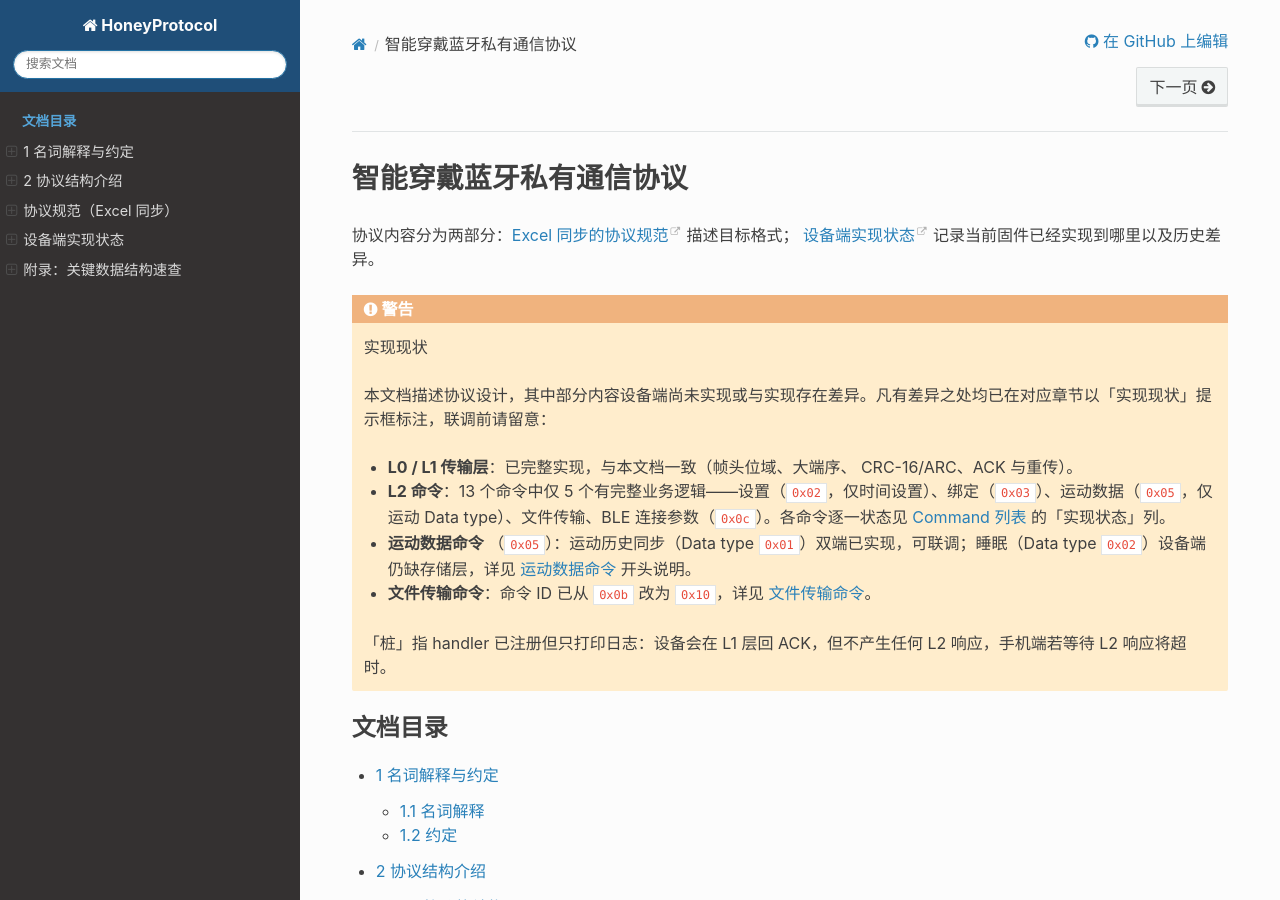
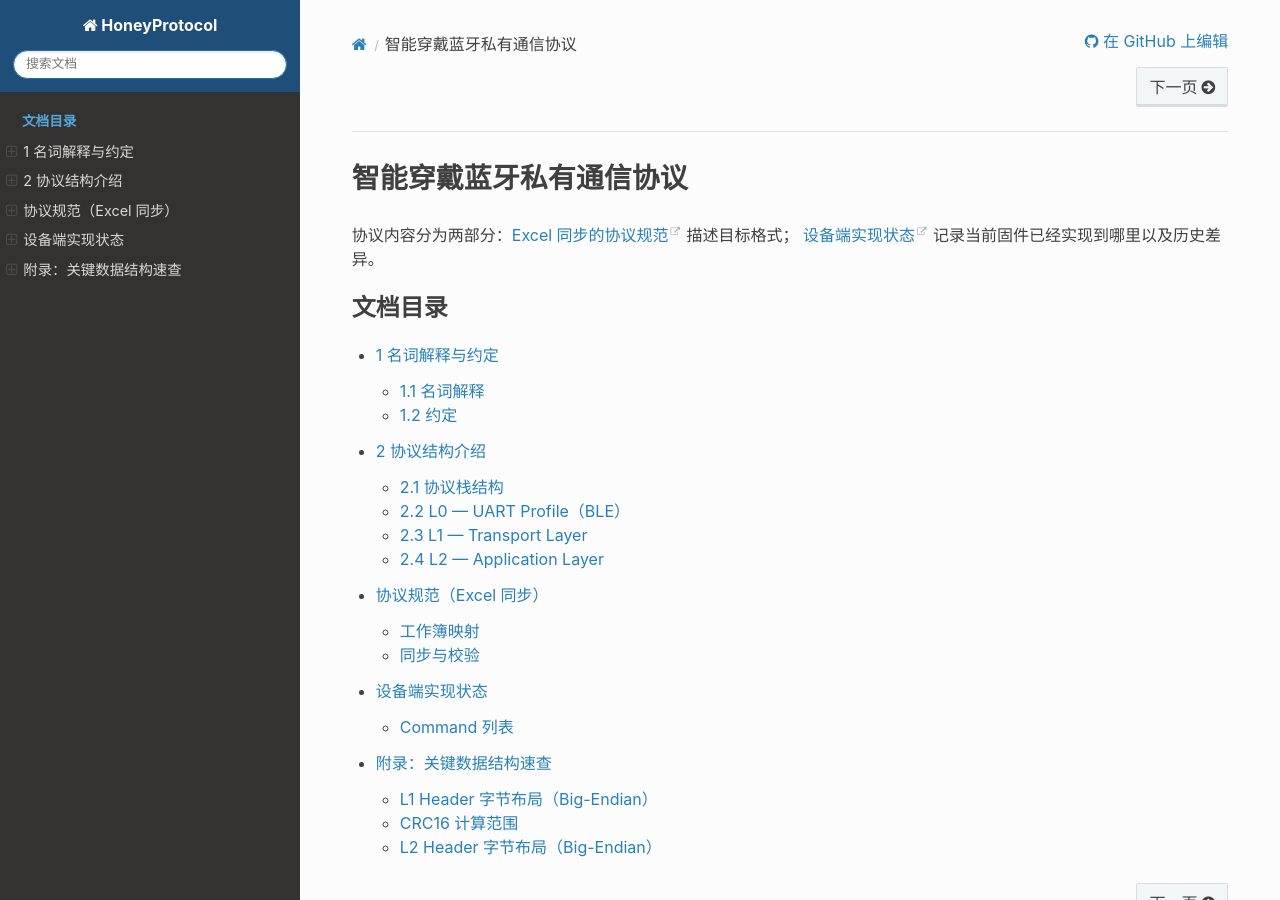
Before and after one commit to realmcu/HoneyProtocol, a Sphinx documentation site: the page built from docs/index.rst, in a window 1280 px wide and 900 px high. Built offline with Sphinx 7.4.7 and the Read the Docs theme 3.1.0, drawn with Linux system fonts in a browser that asks for light colours.

Commit message:
docs: remove implementation status warning from home

```diff
--- a/docs/index.rst
+++ b/docs/index.rst
@@ -2,17 +2,6 @@
 ========================
 
 协议内容分为两部分：\ `Excel 同步的协议规范 <protocol/index.html>`__ 描述目标格式； `设备端实现状态 <commands/index.html>`__ 记录当前固件已经实现到哪里以及历史差异。
-
-.. warning:: 实现现状
-
-   本文档描述协议设计，其中部分内容设备端尚未实现或与实现存在差异。凡有差异之处均已在对应章节以「实现现状」提示框标注，联调前请留意：
-
-   - **L0 / L1 传输层**：已完整实现，与本文档一致（帧头位域、大端序、 CRC-16/ARC、ACK 与重传）。
-   - **L2 命令**：13 个命令中仅 5 个有完整业务逻辑——设置（``0x02``，仅时间设置）、绑定（``0x03``）、运动数据（``0x05``，仅运动 Data type）、文件传输、BLE 连接参数（``0x0c``）。各命令逐一状态见 :ref:`Command 列表 <command-list>` 的「实现状态」列。
-   - **运动数据命令** （``0x05``）：运动历史同步（Data type ``0x01``）双端已实现，可联调；睡眠（Data type ``0x02``）设备端仍缺存储层，详见 :doc:`运动数据命令 <commands/0x05-sport-data>` 开头说明。
-   - **文件传输命令**：命令 ID 已从 ``0x0b`` 改为 ``0x10``，详见 :doc:`文件传输命令 <commands/0x10-file-transfer>`。
-
-   「桩」指 handler 已注册但只打印日志：设备会在 L1 层回 ACK，但不产生任何 L2 响应，手机端若等待 L2 响应将超时。
 
 .. toctree::
    :maxdepth: 2
```
